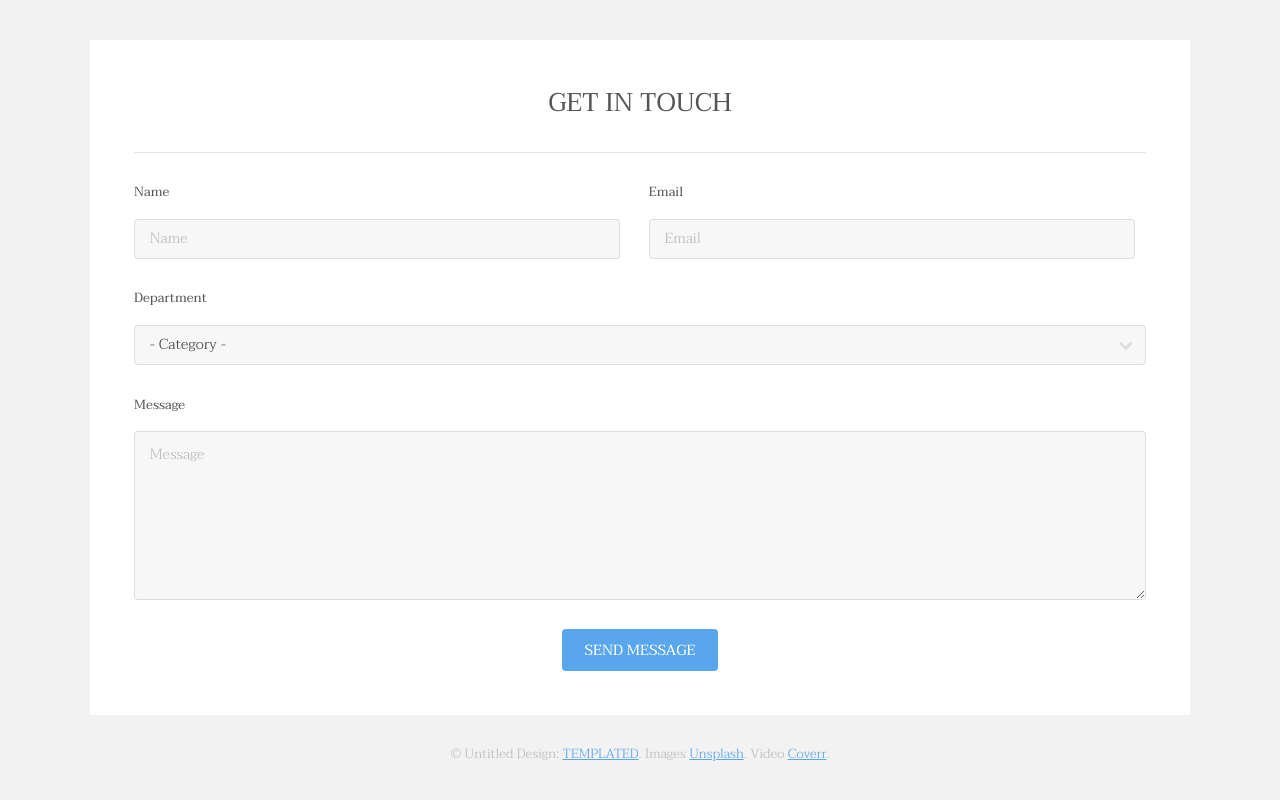
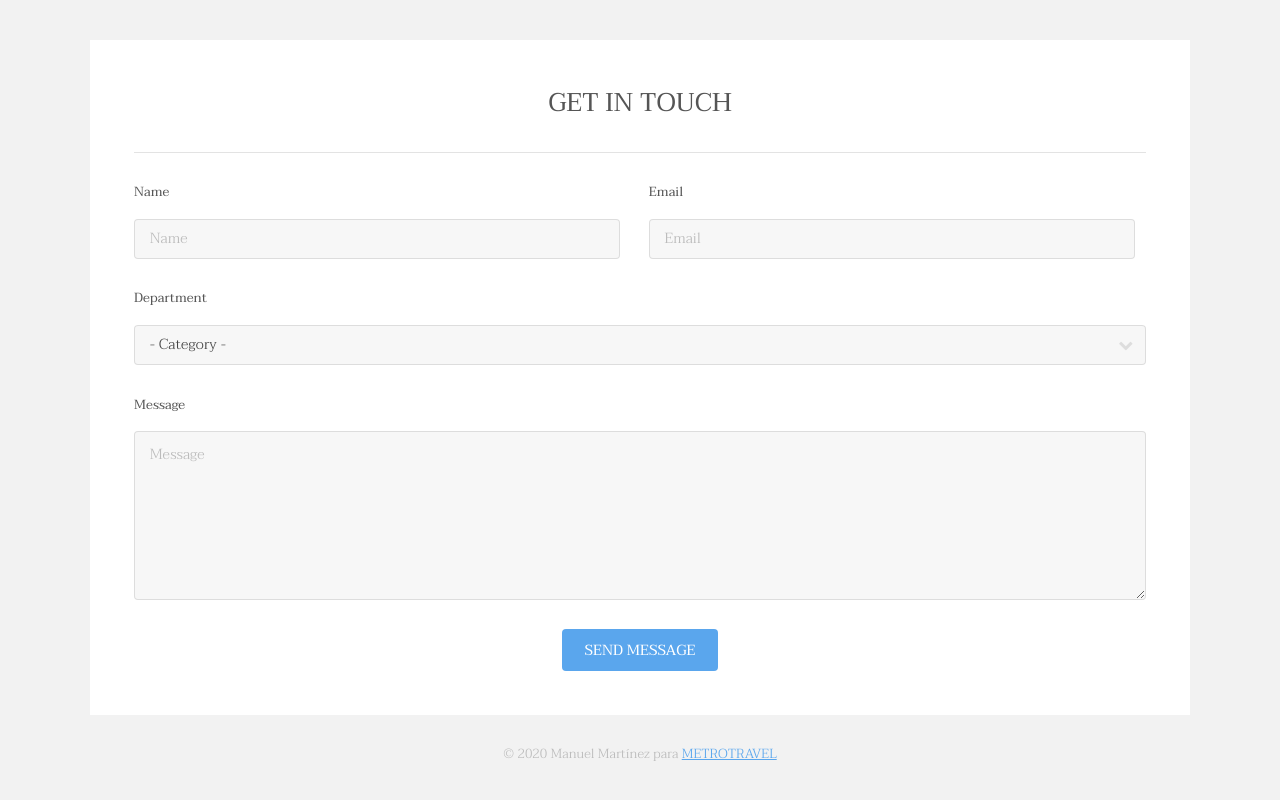
Before and after one commit to ManuMartinez94/04_REP_METROPOLITA, a plain HTML site: page index.html in a window 1280 px wide. Shown: the part 3231-4031 px from the top of the page. Drawn offline with Linux system fonts and the light colour scheme.

Commit message:
cambios en el pie de página por MANUEL

```diff
--- a/index.html
+++ b/index.html
@@ -194,7 +194,7 @@
 						</div>
 					</section>
 					<div class="copyright">
-						&copy; Untitled Design: <a href="https://templated.co/">TEMPLATED</a>. Images <a href="https://unsplash.com/">Unsplash</a>. Video <a href="http://coverr.co/">Coverr</a>.
+						&copy; 2020 Manuel Martínez para <a href="https://metro.travel">METROTRAVEL</a>
 					</div>
 				</div>
 			</footer>
```
